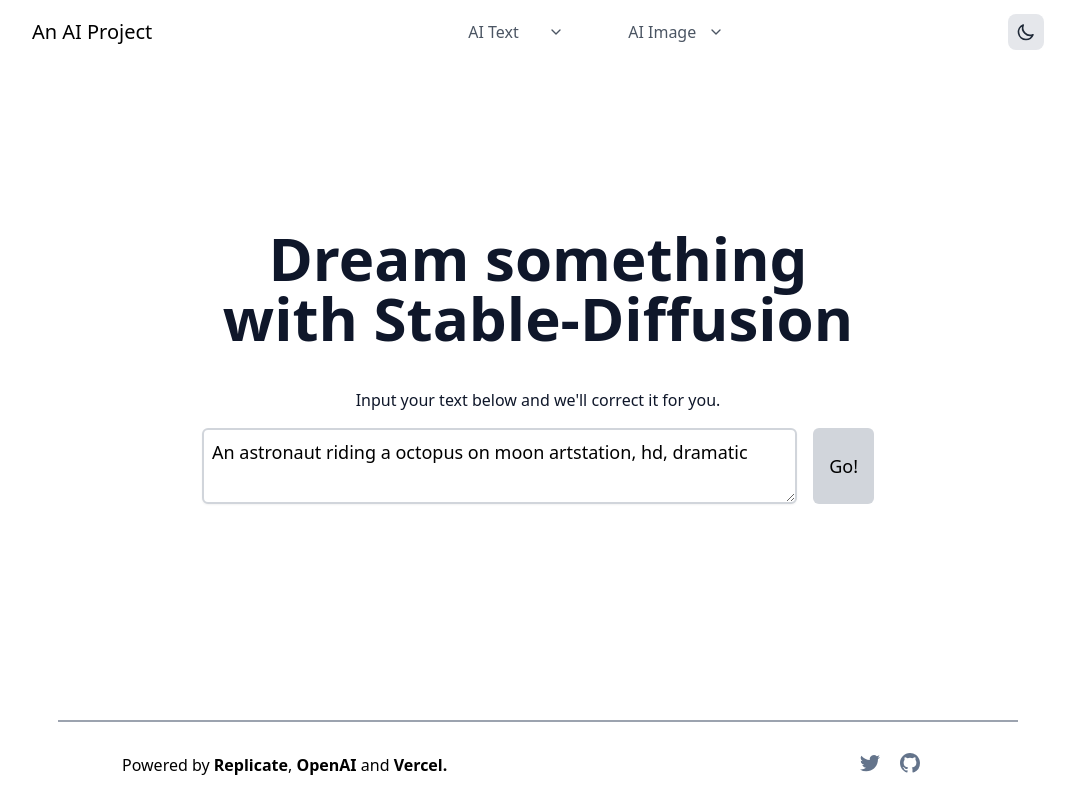
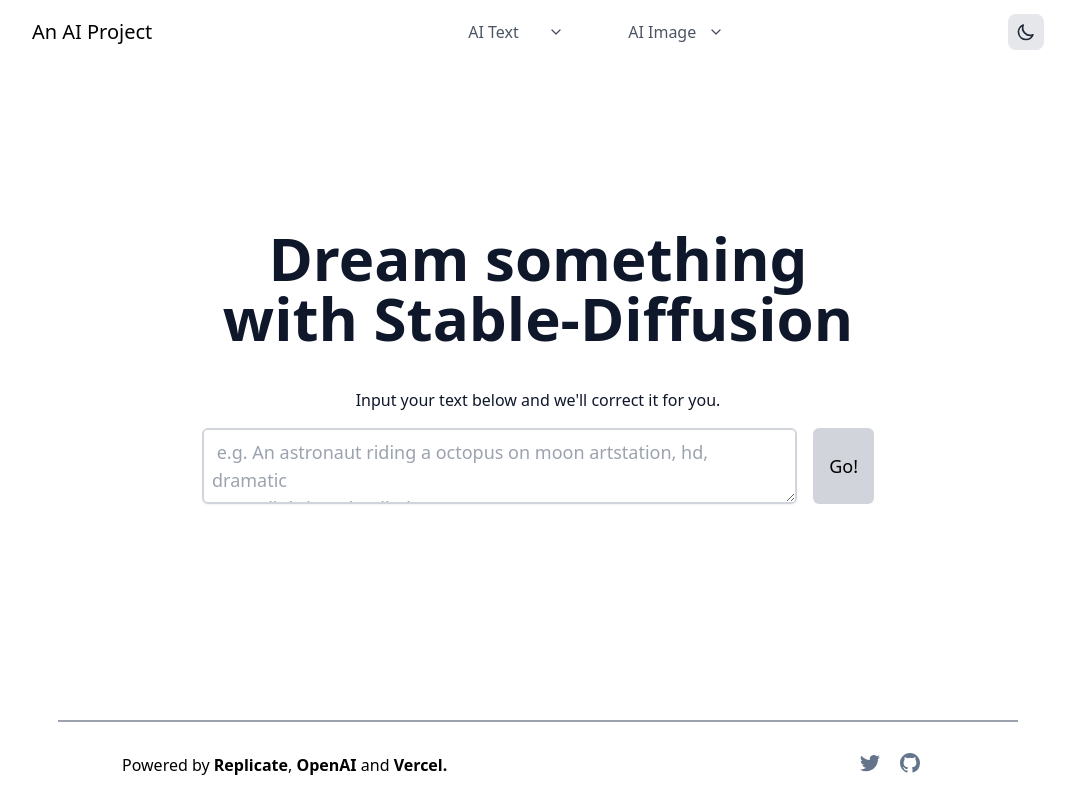
Before and after one commit to BruceWangyq/ai-project, a Next.js app: page /prompt2image in a window 1280 px wide. Shown: the whole page, without its empty margins (102-1177 px from the left). Built offline with nearby package versions, Linux system fonts and the light colour scheme.

Commit message:
fix: remove image to prompt

```diff
--- a/components/layout/Header.tsx
+++ b/components/layout/Header.tsx
@@ -51,12 +51,12 @@ export default function Header() {
               >
                 Prompt to Image
               </Link>
-              <Link
+              {/* <Link
                 href="/image2prompt"
                 className="flex w-full items-center justify-start space-x-2 rounded-md p-2 text-left text-sm dark:text-gray-200 transition-all duration-75 hover:bg-gray-100 active:bg-gray-200 dark:hover:bg-gray-800 dark:active:bg-gray-700"
               >
                 Image to Prompt
-              </Link>
+              </Link> */}
               <Link
                 href="/restore"
                 className="flex w-full items-center justify-start space-x-2 rounded-md p-2 text-left text-sm dark:text-gray-200 transition-all duration-75 hover:bg-gray-100 active:bg-gray-200 dark:hover:bg-gray-800 dark:active:bg-gray-700"
--- a/pages/prompt2image.tsx
+++ b/pages/prompt2image.tsx
@@ -17,9 +17,7 @@ const sleep = (ms: number) => new Promise((r) => setTimeout(r, ms));
 const Home: NextPage = () => {
   const [prediction, setPrediction] = useState<Prediction | null>(null);
   const [error, setError] = useState(null);
-  const [input, setInput] = useState(
-    "An astronaut riding a octopus on moon artstation, hd, dramatic"
-  );
+  const [input, setInput] = useState("");
 
   const handleSubmit = async (e: any) => {
     e.preventDefault();
```
